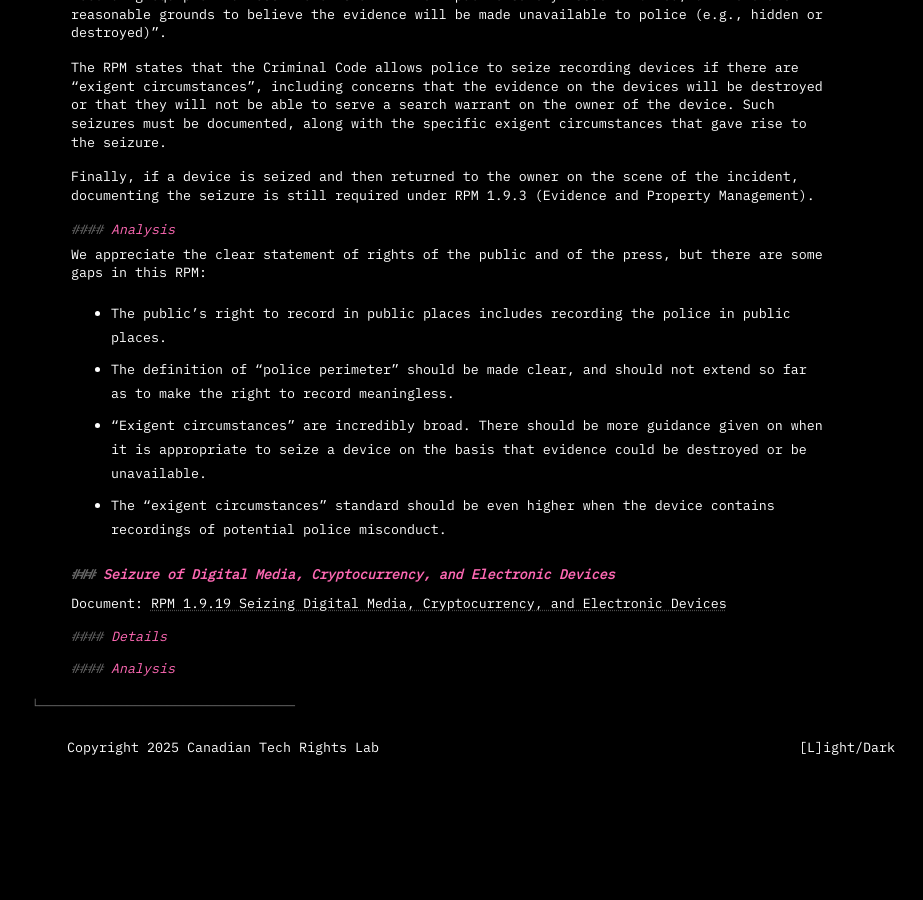
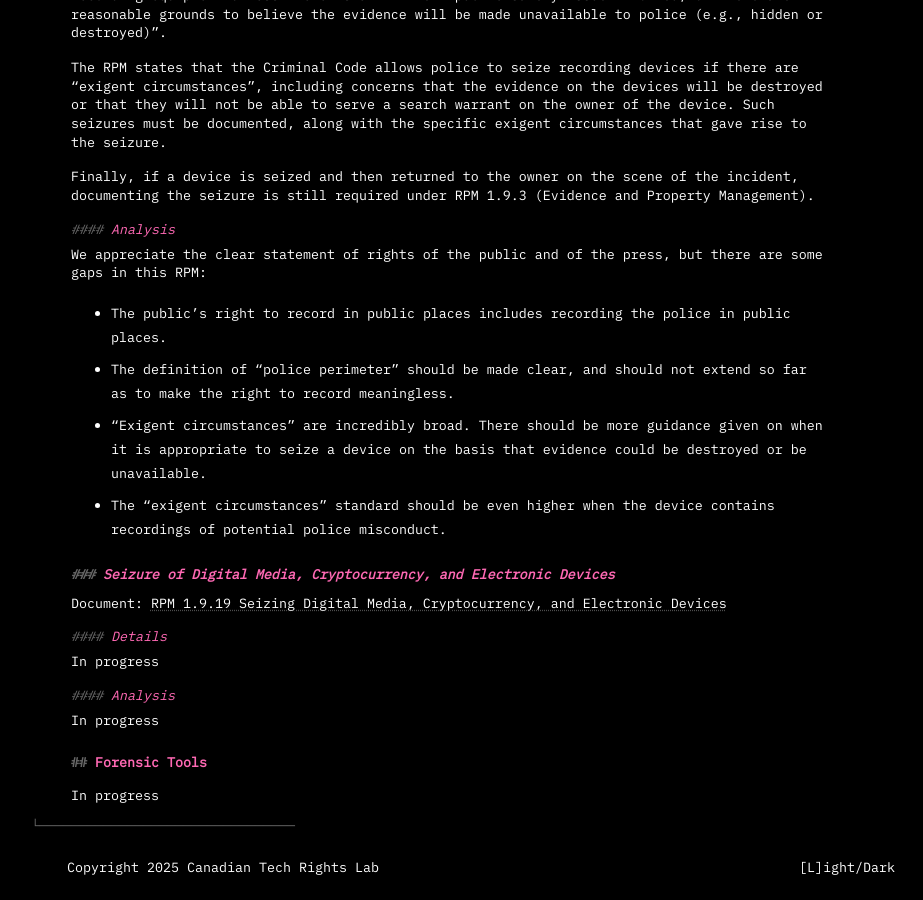
Before and after one commit to gmcmullen/takectrl.ca, a Jekyll site: the page built from _posts/2025-11-21-vpd-electronic-device-search-foi-request.md, in a window 1280 px wide and 900 px high, scrolled down 2403 px. Shown: the whole window, without its empty margins (357-1280 px from the left). Built offline with Jekyll 4.4.1, drawn with Linux system fonts in a browser that asks for light colours; before the commit the page ends 3183 px from its top, so only the background shows below that.

Commit message:
Update Blog Posts “2025-11-21-vpd-electronic-device-search-foi-request”

```diff
--- a/_posts/2025-11-21-vpd-electronic-device-search-foi-request.md
+++ b/_posts/2025-11-21-vpd-electronic-device-search-foi-request.md
@@ -99,4 +99,12 @@ Document: [RPM 1.9.19 Seizing Digital Media, Cryptocurrency, and Electronic Devi
 
 #### Details
 
+In progress
+
 #### Analysis
+
+In progress
+
+## Forensic Tools
+
+In progress
```
